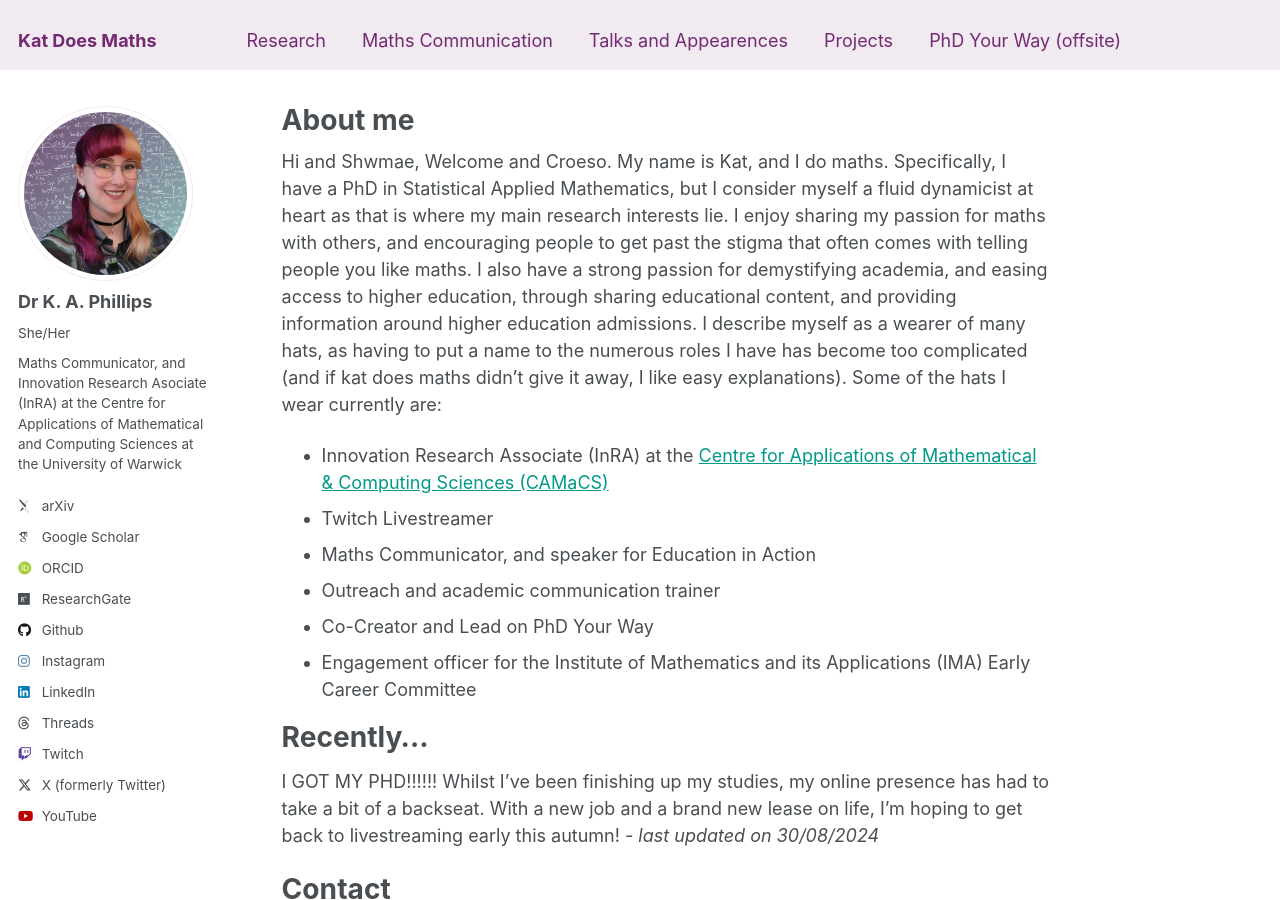
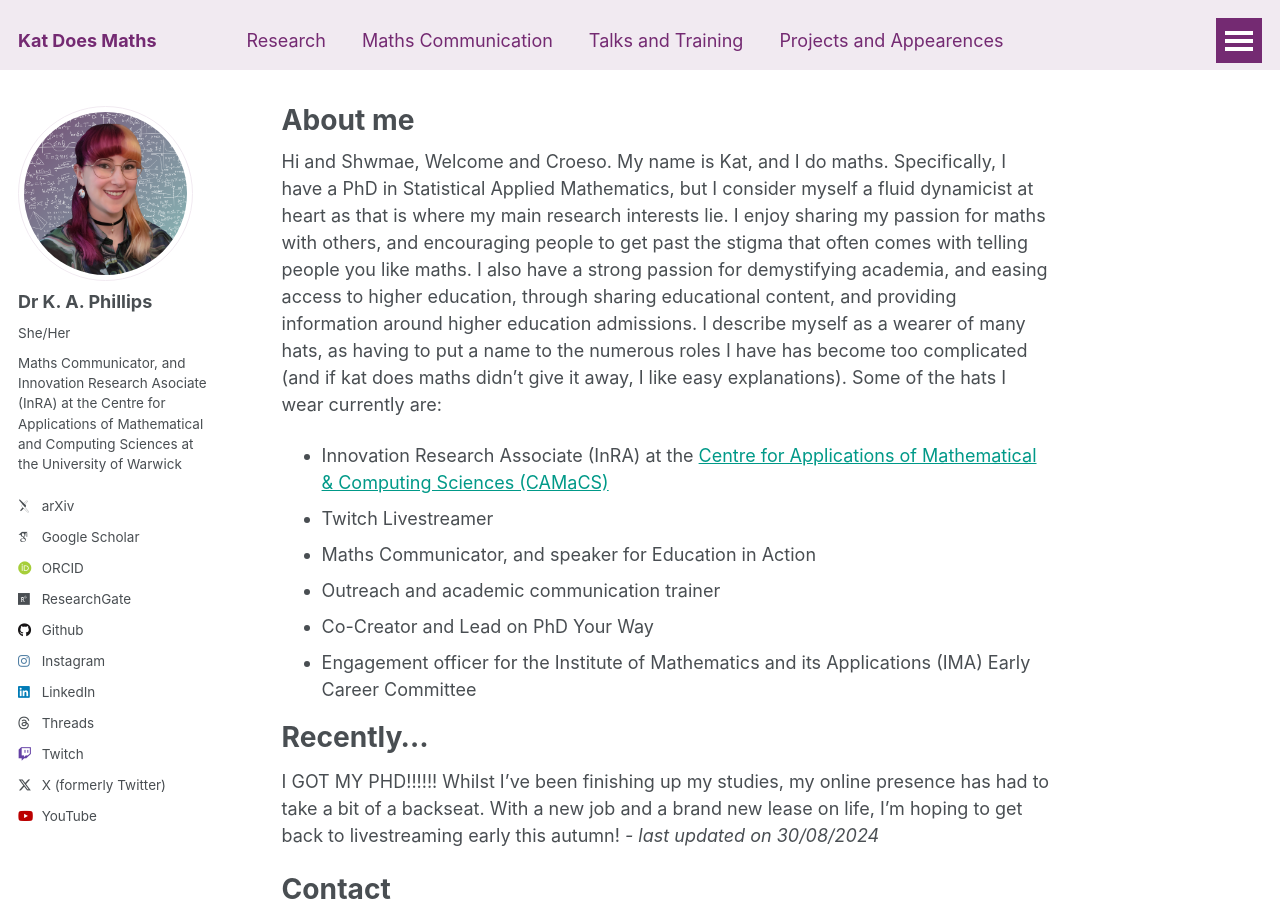
Before and after one commit to katdoesmaths/katdoesmaths.github.io, a Jekyll site: the page built from _pages/about.md, in a window 1280 px wide and 900 px high. Built offline with Jekyll 4.4.1, drawn with Linux system fonts in a browser that asks for light colours; some web fonts are replaced.

Commit message:
changed navigation site

```diff
--- a/_data/navigation.yml
+++ b/_data/navigation.yml
@@ -11,13 +11,13 @@ main:
   - title: "Maths Communication"
     url: /mathscomm/
 
-  - title: "Talks and Appearences"
+  - title: "Talks and Training"
     url: /talks/
 
   #- title: "Teaching"
   #  url: /teaching/
 
-  - title: "Projects"
+  - title: "Projects and Appearences"
     url: /projects/
 
   - title: "PhD Your Way (offsite)"
```
